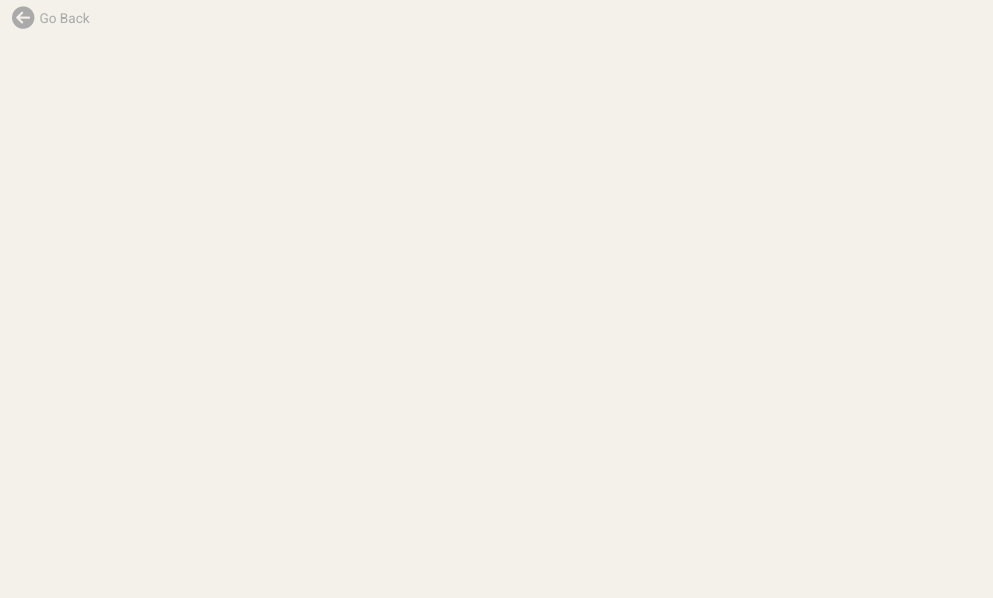
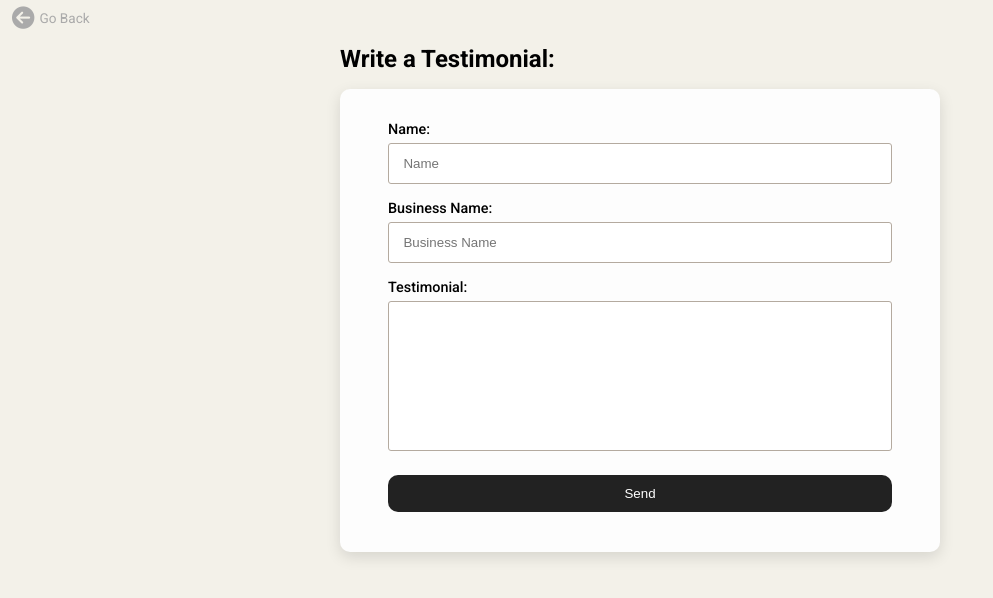
Before and after one commit to HichamAmroussi/dashboard.hichamamroussi, a React (Vite) app: page /write-testimonial in a window 1280 px wide. Shown: the top 598 px of the page, without its empty margins (0-993 px from the left). Built offline with nearby package versions, Linux system fonts and the light colour scheme.

Commit message:
Created a testimonial form that posts to the portfolio API

```diff
--- a/src/components/pages/Testimonial.tsx
+++ b/src/components/pages/Testimonial.tsx
@@ -1,7 +1,31 @@
+import { useState } from "react";
+import { useNavigate } from "react-router-dom";
 // Import Components
 import Button from "../Button";
 
 function Testimonial() {
+  const [name, setName] = useState("");
+  const [business, setBusiness] = useState("");
+  const [body, setBody] = useState("");
+  const [isPending, setIsPending] = useState(false);
+  const navigate = useNavigate();
+
+  const handleSubmit = (e: any) => {
+    e.preventDefault();
+    const testimonial = { name, business, body };
+
+    setIsPending(true);
+
+    fetch("https://ha-portfolio-api.cyclic.app/testimonial", {
+      method: "POST",
+      headers: { "Content-type": "application/json" },
+      body: JSON.stringify(testimonial),
+    }).then(() => {
+      setIsPending(false);
+      navigate("/write-testimonial");
+    });
+  };
+
   return (
     <main className="testimonial-container">
       <Button
@@ -10,6 +34,35 @@ function Testimonial() {
         style="go-back-btn"
         icone="fa-solid fa-circle-arrow-left"
       />
+
+      <h2>Write a Testimonial:</h2>
+      <form onSubmit={handleSubmit}>
+        <label>Name:</label>
+        <input
+          type="text"
+          placeholder="Name"
+          required
+          value={name}
+          onChange={(e) => setName(e.target.value)}
+        />
+        <label>Business Name:</label>
+        <input
+          type="text"
+          placeholder="Business Name"
+          required
+          value={business}
+          onChange={(e) => setBusiness(e.target.value)}
+        />
+        <label>Testimonial:</label>
+        <textarea
+          required
+          value={body}
+          onChange={(e) => setBody(e.target.value)}
+        />
+
+        {!isPending && <button>Send</button>}
+        {isPending && <button disabled>Sending Testimonial...</button>}
+      </form>
     </main>
   );
 }
--- a/src/index.css
+++ b/src/index.css
@@ -72,7 +72,7 @@ body {
 @media screen and (max-width: 500px) {
   .inbox-container {
     margin: 2.5rem auto;
-    width: 95%;
+    width: 93%;
   }
 }
 
@@ -93,9 +93,9 @@ body {
 }
 @media screen and (max-width: 500px) {
   .go-back-btn {
-    font-size: 1.1rem;
-    top: 4px;
-    left: 5px;
+    font-size: 1.15rem;
+    top: 6px;
+    left: 9px;
     gap: 4px;
   }
 }
@@ -116,7 +116,7 @@ body {
 }
 @media screen and (max-width: 500px) {
   .inbox-container .message-container {
-    padding: 1.8rem 2rem;
+    padding: 1.8rem 1.9rem;
     margin-bottom: 10px;
   }
 }
@@ -169,7 +169,76 @@ body {
 }
 
 /*-------------------------------- Testimonial Page --------------------------------*/
+.testimonial-container {
+  margin: 2.8rem auto;
+  max-width: 600px;
+  width: 90%;
+}
+@media screen and (max-width: 500px) {
+  .testimonial-container {
+    margin: 4rem auto;
+  }
+}
 
+.testimonial-container h2 {
+  margin: 1rem 0;
+}
+@media screen and (max-width: 500px) {
+  .testimonial-container h2 {
+    margin: 1.4rem 0;
+  }
+}
+
+.testimonial-container form {
+  background-color: rgb(253, 253, 253);
+  border-radius: 10px;
+  box-shadow: rgba(0, 0, 0, 0.12) 0px 5px 15px 0px;
+  padding: 2rem 3rem;
+  display: flex;
+  flex-direction: column;
+  gap: 5px;
+}
+@media screen and (max-width: 500px) {
+  .testimonial-container form {
+    padding: 1.7rem 1.7rem;
+  }
+}
+.testimonial-container form label {
+  font-size: 0.9rem;
+  font-weight: 500;
+}
+.testimonial-container form input {
+  border: 1px solid rgb(180, 170, 159);
+  border-radius: 3px;
+  outline: none;
+  margin-bottom: 11px;
+  padding: 0.75rem 0.9rem;
+}
+.testimonial-container form textarea {
+  font-family: inherit;
+  line-height: 1.5;
+  resize: none;
+  border: 1px solid rgb(180, 170, 159);
+  border-radius: 3px;
+  outline: none;
+  margin-bottom: 11px;
+  padding: 0.75rem 0.9rem;
+  min-height: 150px;
+}
+@media screen and (max-width: 500px) {
+  .testimonial-container form textarea {
+    min-height: 200px;
+  }
+}
+.testimonial-container form button {
+  background-color: #222222;
+  border: none;
+  border-radius: 10px;
+  color: #fff;
+  padding: 0.7rem 0;
+  margin: 0.5rem 0;
+  cursor: pointer;
+}
 
 /*-------------------------------- Loading Animation --------------------------------*/
 .loading-animation {
```
